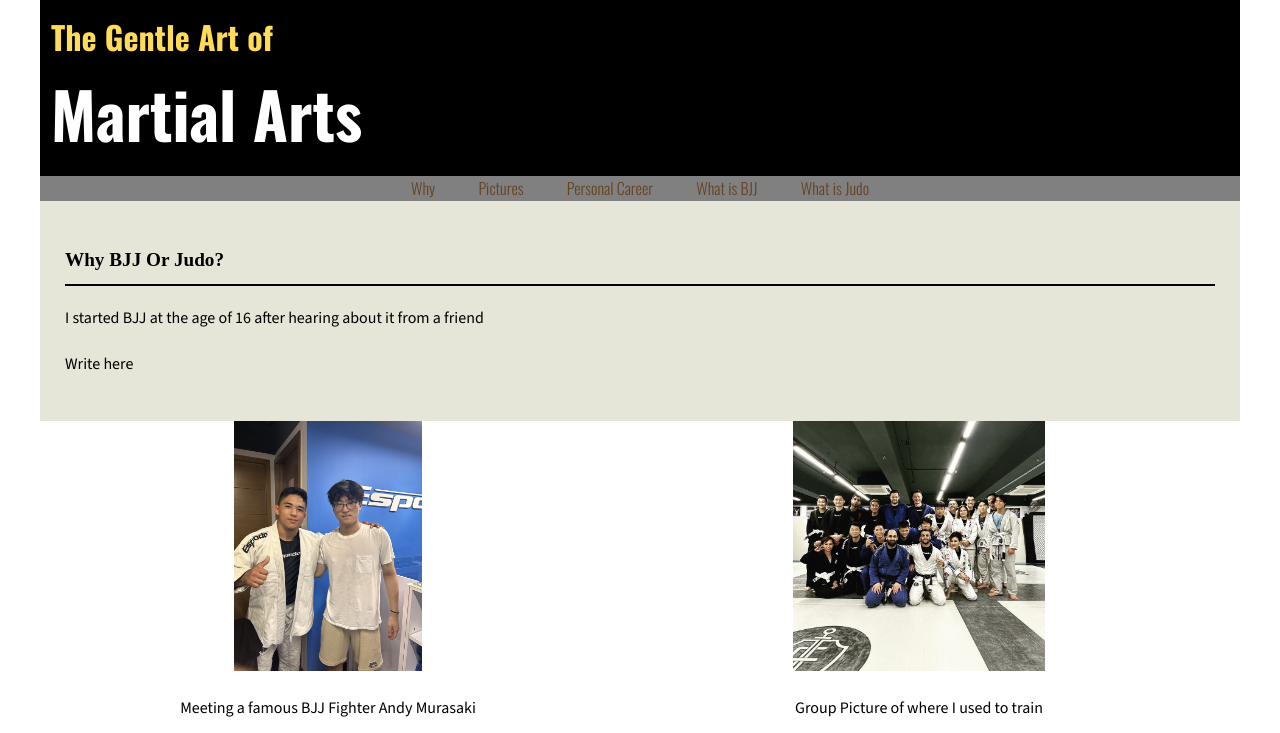
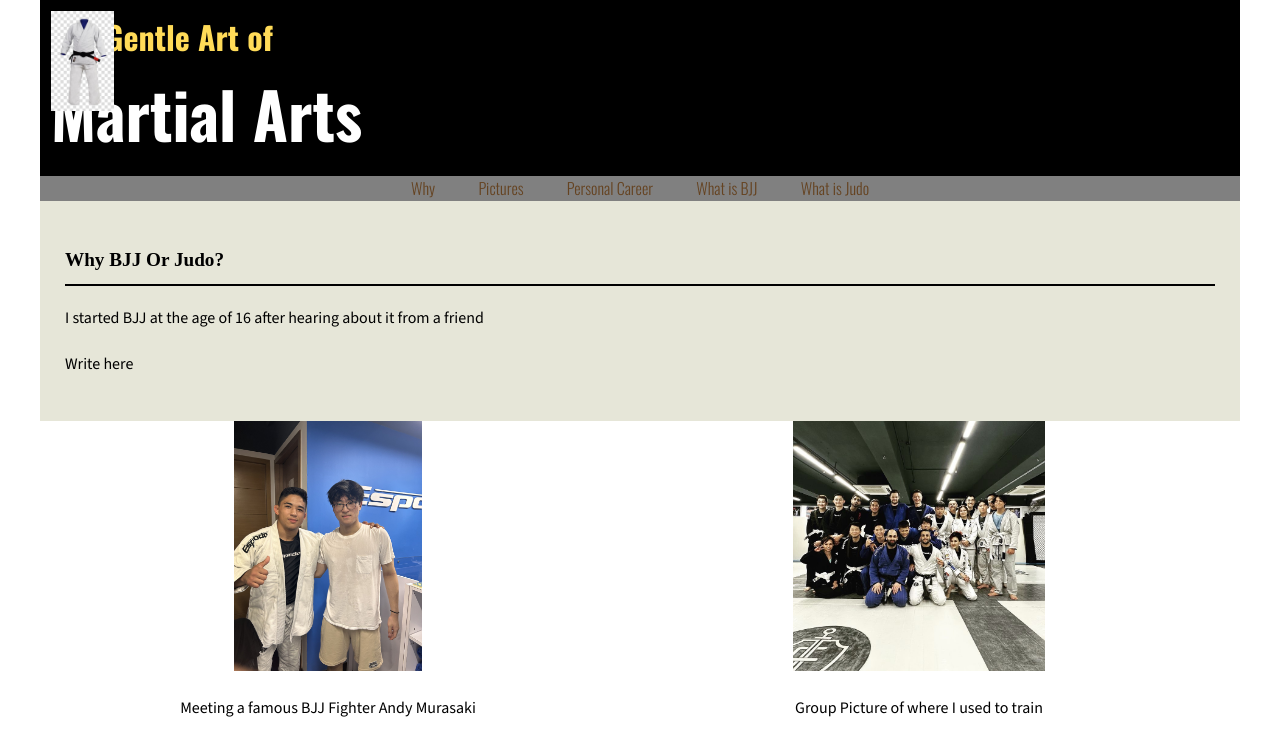
Before and after one commit to an2yLe3/final-project, a plain HTML site: page index.html in a window 1280 px wide. Shown: the top 733 px of the page. Drawn offline with nearby package versions, Linux system fonts and the light colour scheme; a web font is replaced by a local one.

Commit message:
( ◕ ◞ ◕ ) auto commit

```diff
--- a/index.html
+++ b/index.html
@@ -38,6 +38,11 @@ margin: 0 auto;
 
 }
 
+.bjj-gi{
+position: absolute;
+float: right;
+height: 100px;
+}
 
 header {
 padding: 10px;
@@ -62,7 +67,7 @@ margin: 0;
 font-size: 4em;
 text-align: left;
 color: white;
-font-family:"Oswald";
+font-family: "Oswald";
 }
 
 
@@ -216,7 +221,7 @@ ul li a{
 display: block;
 padding: 0px 20px;
 font-size: 16px;
-color:#654321;
+color: #654321;
 text-decoration: none;
 }
 
@@ -232,6 +237,7 @@ color: white;
 
 <div class="container">
 <header>
+<img class="bjj-gi" src="bjj gi.jpg" alt="Picture of the outfit I have to wear">
 <h1>The Gentle Art of </h1>
 <h2>Martial Arts</h2>
 </header>
```
